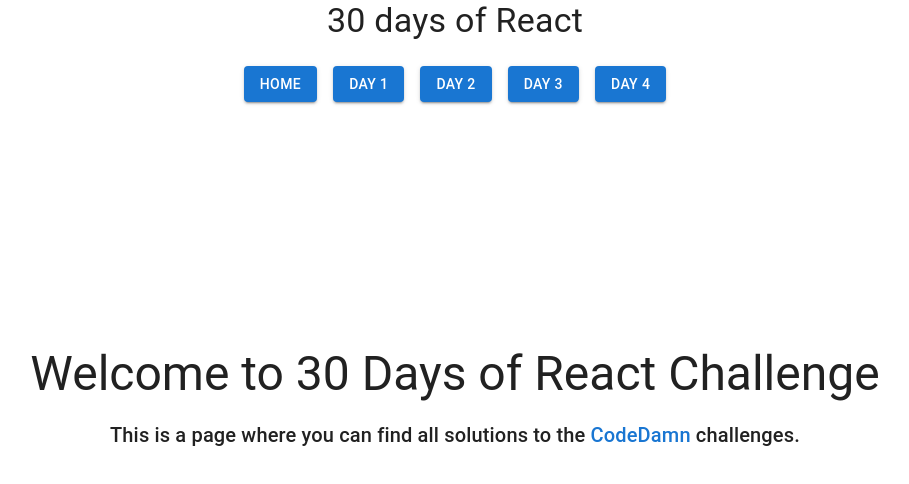
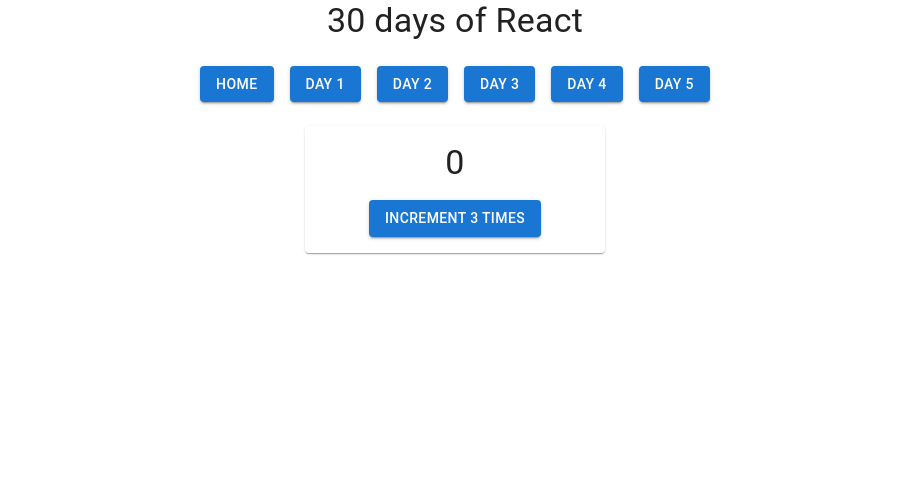
Before and after one commit to Cema2019/codedamn-challenge-30-days-of-react, a React (Vite) app: page /react-counter-bug in a window 1280 px wide. Before the commit this address led to /. Shown: the top 484 px of the page, without its empty margins (185-1094 px from the left). Built offline with nearby package versions, Linux system fonts and the light colour scheme.

Commit message:
add ReactCounterBug component

```diff
--- /dev/null
+++ b/components/ReactCounterBug.tsx
@@ -0,0 +1,23 @@
+import React, { useState } from "react";
+import { Button, Card, Typography } from "@mui/material";
+
+export default function ReactCounterBug(): JSX.Element {
+  const [number, setNumber] = useState<number>(0);
+
+  return (
+    <Card sx={{ p: 2, textAlign: "center", maxWidth: 300, margin: "auto" }}>
+      <Typography variant="h4" data-testid="counter">
+        {number}
+      </Typography>
+      <Button
+        variant="contained"
+        color="primary"
+        data-testid="incrementButton"
+        onClick={() => setNumber((prev) => prev + 3)}
+        sx={{ mt: 2 }}
+      >
+        Increment 3 times
+      </Button>
+    </Card>
+  );
+}
--- a/routes/routeConfig.tsx
+++ b/routes/routeConfig.tsx
@@ -4,6 +4,7 @@ import Tabs from "../components/Tabs";
 import TemperatureConverter from "../components/TemperatureConverter";
 import RandomNamePicker from "../components/RandomNamePicker";
 import LoanCalculator from "../components/LoanCalculator";
+import ReactCounterBug from "../components/ReactCounterBug";
 
 
 export const routeConfig = [
@@ -12,4 +13,5 @@ export const routeConfig = [
   { path: "/temperature", element: <TemperatureConverter />, label: "Day 2"  },
   { path: "/name-picker", element: <RandomNamePicker />, label: "Day 3"  },
   { path: "/loan-calculator", element: <LoanCalculator />, label: "Day 4"  },
+  { path: "/react-counter-bug", element: <ReactCounterBug />, label: "Day 5"  },
 ];
```
